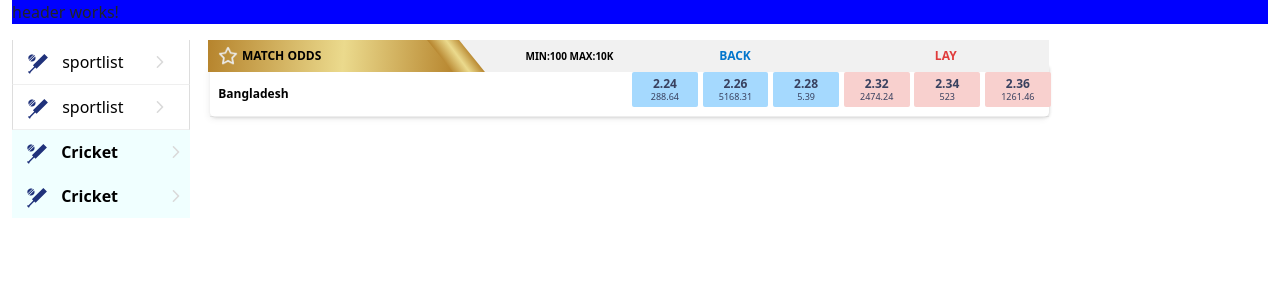
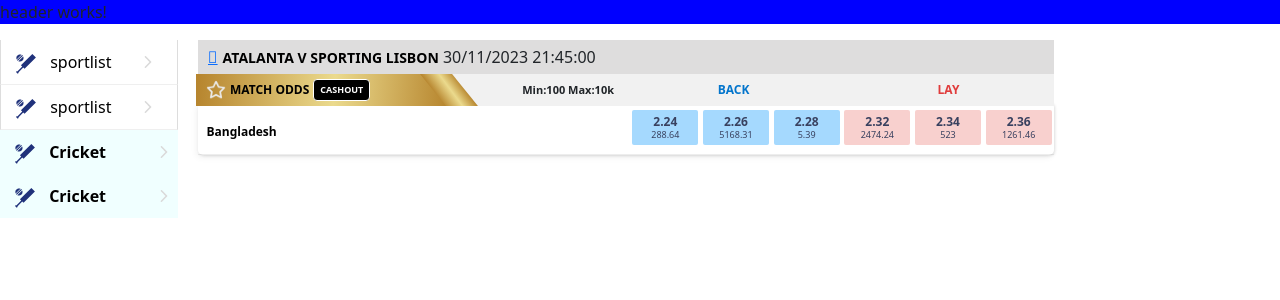
Before and after one commit to saudsaeeddmr/BuzzStarter, an Angular app: page /market in a window 1280 px wide. Shown: the top 300 px of the page. Built offline with nearby package versions, Linux system fonts and the light colour scheme.

Commit message:
market details done

```diff
--- a/src/app/layout/layout.component.html
+++ b/src/app/layout/layout.component.html
@@ -1,4 +1,4 @@
-<div class="container-fluid">
+<div class="">
     <app-header></app-header>
 <div class="MianContainer">
     <app-side-nav class="showInDesktop"></app-side-nav>
--- a/src/app/market-details/market-details.component.css
+++ b/src/app/market-details/market-details.component.css
@@ -1,25 +1,44 @@
+.eventName {
+    background: #dedddd;
+    border-bottom: 0px solid #333;
+    position: relative;
+    padding: 5px 10px;
+}
+.event-name-main {
+    font-size: 14px;
+    text-transform: uppercase;
+    font-weight: 600;
+    color: #000 !important;
+    display: inline-block;
+    margin: 0px 0 0 5px !important;
+}
+.apl-icon-circle-arrow-left:before {
+    content: '\F0A8';
+}
 .market-group {
     margin-bottom: 10px;
 }
-.MatchClass{
-    display: flex!important;
+
+.MatchClass {
+    display: flex !important;
     justify-content: space-between;
     align-items: center;
 }
 
-.market-group-header {
+.marketheader {
     font-size: 12px;
     font-weight: normal;
     padding: 0 10px;
     background: #f1f1f1;
     position: relative;
 }
+
 .market-name-col {
     width: 60%;
     display: flex;
     -webkit-box-align: center;
     align-items: center;
-    background:  transparent linear-gradient(94deg, #b6842d, #ebda8d 55%, #b7862f);
+    background: transparent linear-gradient(94deg, #b6842d, #ebda8d 55%, #b7862f);
     padding: 6px 2px 6px 10px;
     position: relative;
     height: 32px;
@@ -28,52 +47,70 @@
     min-width: 200px;
     text-transform: uppercase;
 }
+
 .market-icon {
     width: 20px;
     margin-right: 4px;
     display: inline-block;
 }
-audio, canvas, img, svg, video {
+
+audio,
+canvas,
+img,
+svg,
+video {
     max-width: 100%;
     height: auto;
     box-sizing: border-box;
 }
+
 span.min-max {
-    position: absolute;
+    /* position: absolute;
     right: -65%;
-    font-size: 10px;
+    font-size: 10px; */
+    display: block;
+    text-align: right;
+    font-size: 11px;
 }
+
 .market-name-col::after {
     content: "";
     width: 32px;
     height: 32px;
-    background:  transparent linear-gradient(94deg, #b6842d, #ebda8d 55%, #b7862f);
+    background: transparent linear-gradient(94deg, #b6842d, #ebda8d 55%, #b7862f);
     position: absolute;
     right: -18px;
     top: 0px;
     transform: skew(39deg);
 }
+
 .back-title {
     color: rgb(3, 117, 204);
     font-size: 12px;
     text-transform: uppercase;
     font-weight: 600;
 }
+
 .lay-title {
     color: rgb(224, 60, 60);
     font-size: 12px;
     text-transform: uppercase;
     font-weight: 600;
 }
+
 .shadow-box {
     border-radius: 5px;
     box-shadow: rgb(0 0 0 / 5%) -2px 3px 6px, rgb(0 0 0 / 12%) 1px 1px 3px;
+    /* margin-top: 4px;
+    padding-right: 5px; */
 }
-.market-body-listing {
+
+.makertClass {
     color: rgb(57, 65, 95);
     border-radius: 0px;
     border-bottom: 1px solid rgb(128 128 128 / 14%);
 }
+
 .event-name {
     text-transform: capitalize;
     font-size: 12px;
@@ -86,11 +123,13 @@
     line-height: 44px;
     position: relative;
 }
+
 .btn-block {
     display: flex;
     margin: 0 !important;
     margin-bottom: 1px !important;
 }
+
 .back {
     display: flex !important;
     flex-direction: column;
@@ -109,17 +148,20 @@
     cursor: pointer;
     background-color: #a5d9fe;
 }
+
 .odd-button__price {
     font-size: 12px;
     line-height: 14px;
     font-weight: 700;
 }
+
 .odd-button__volume {
     font-size: 9px;
     line-height: 11px;
     min-height: 11px;
-    border: none!important;
+    border: none !important;
 }
+
 .lay {
     display: flex !important;
     flex-direction: column;
@@ -138,28 +180,133 @@
     cursor: pointer;
     background-color: #f8d0ce;
 }
-.RunnerClass{
+
+.RunnerClass {
     display: flex;
+    margin-top: -4px;
 }
-.market-body-listing .row .col-6:nth-child(2) {
+
+/* .RunnerClass > div > div {
+    padding: 4px 5px 0 0 ;
+} */
+.makertClass .row .col-6:nth-child(2) {
     position: relative;
     padding: unset;
 }
 
+.d-minMax {
+    display: flex !important;
+    align-items: center;
+    justify-content: space-between;
+    padding-left: 0;
+}
+
+.d-layminMax {
+    display: flex !important;
+    align-items: center;
+}
+.cashout {
+    text-transform: uppercase;
+    font-size: 9px;
+    padding: 3px 6px;
+    border-radius: 4px;
+    margin-left: 4px;
+    background: #000;
+    color: #fff !important;
+    font-weight: 700;
+    border: 1px solid #fff;
+    text-decoration: none;
+}
+
 @media only screen and (min-width:786px) {
-    .MatchClass > div{
+    .MatchClass>div {
         width: 50%;
     }
+
 
 }
 
 @media only screen and (max-width:768px) {
-    .MatchClass {
-        width: 100%;
+    .eventNmeMObile h2 {
+        margin: 1px 0;
+        text-transform: uppercase;
+        font-size: 14px;
+        text-align: center;
+        padding: 7px 0;
+        background: transparent linear-gradient(94deg, #b6842d, #ebda8d 55%, #b7862f);
+        color: #000;
+        position: relative;
+        width: 90%;
+        margin: 0 auto;
     }
-    .RunnerClass{
-        width: 100%;
+    .eventNmeMObile h2:before {
+        content: "";
+        width: 20px;
+        height: 100%;
+        background:  #bb8c38 ;
+        position: absolute;
+        left: -10px;
+        top: 0px;
+        transform: skew(339deg);
     }
+    .eventNmeMObile h2:after {
+        content: "";
+        width: 20px;
+        height: 100%;
+        background:transparent linear-gradient(94deg, #b6842d, #ebda8d 55%, #b7862f);
+        position: absolute;
+        right: -10px;
+        top: 0px;
+        transform: skew(-339deg);
+    }
+    .eventNmeMObile div {
+        display: flex;
+        justify-content: space-between;
+        font-size: 12px;
+        border-bottom: 1px solid #ddd;
+        margin-bottom: 1px;
+        margin: 1px 0;
+        padding: 1px 0;
+    }
+    .eventNmeMObile div time {
+        padding: 0 2px;
+        margin-left: 5px;
+    }
+    .market-name-col {
+        width: 95%;
+        padding: 6px 0px 6px 6px;
+
+    }
+
+    .RunnerClass {
+        /* width: 100%; */
+    }
+
+    .shadow-box {
+        /* padding-right: 0px; */
+        margin: 0;
+        box-shadow: none;
+    }
+
+    .makertClass {
+        color: rgb(57, 65, 95);
+        border-radius: 10px;
+    }
+
+    .LayBack {
+        padding-right: 0;
+    }
+
+    .shadow-box {
+        background: #f1f1f1;
+        border-radius: 5px;
+    }
+
+    .marketheader {
+        background: #f3f8fb;
+        /* padding-right: 0; */
+    }
+
     span.min-max {
         display: block;
         text-align: right;
@@ -167,27 +314,45 @@
         font-weight: 100;
 
     }
-    .eventtitle-tv h2:after, .market-name-col::after {
+
+    .eventNmeMObile h2:after,
+    .market-name-col::after {
         background: #bb8c38 !important;
     }
+
     .market-name-col::after {
         width: 15px;
         height: 100%;
         right: -8px;
         transform: skew(25deg);
     }
+
     .back {
-      border-radius: 0;
-      min-height: 46px;
-      margin: 0px 1px;
+        border-radius: 0;
+        min-height: 46px;
+        margin: 0px 1px;
+        color: #000;
 
     }
+
     .lay {
         margin: 0px 0.0em;
-      }
+        color: #000;
+    }
 
-    .mobileBox{
+    .mobileBox {
+        /* width: 100%; */
+    }
+    .btn-block {
+        /* display: block; */
         width: 100%;
+    }
+    .back-title {
+        color: black;
+    }
+
+    .lay-title {
+        color: black;
     }
 
 }
--- a/src/app/market-details/market-details.component.html
+++ b/src/app/market-details/market-details.component.html
@@ -1,35 +1,56 @@
+<div class="eventName showInDesktop">
+    <a href="#" class="back__btn "><i class="apl-icon-circle-arrow-left"></i></a>
+    <h2 class="event-name-main">Atalanta v Sporting Lisbon</h2><span class="text-center"> 30/11/2023 21:45:00</span>
+</div>
+<div class="eventNmeMObile showInMobile"><h2 _ngcontent-wni-c109="">Atalanta v Sporting Lisbon</h2><div ><time>30/11/2023 21:45</time><span></span></div></div>
 <div class="market-group">
-    <div class="market-group-header">
-        <div class="row MatchClass">
-            <div class="col-xl-4 col-sm-12 col-md-6 ps-0 ">
-                <div class="market-name-col"><span class="market-icon">
-                    <img src="../../assets/star-red-inactive.png"></span> Match Odds <span
-                        class="min-max"><b>Min:100 Max:10k</b></span>
+    <div class="marketheader">
+        <div class="row d-layminMax">
+            <div class=" col-8 col-md-6 d-minMax">
+                <div class="market-name-col">
+                    <span class="market-icon">
+                        <img src="../../assets/star-red-inactive.png">
+                    </span> Match Odds
+                    <a class="cashout">cashout</a>
                 </div>
+                <span class="min-max hideInfold showInDesktop"><b>Min:100 <b class="showInMobile">|</b>
+                        Max:10k</b></span>
             </div>
-            <div class="col-12 col-md-6">
-                <div class="row">
-                    <div class="col-6 showInMobile">
-                        <div class="back-title"></div>
-                    </div>
-                    <div class="col-3 col-md-6 text-center">
+            <div class=" col-4 col-md-6">
+                <div class="row showInDesktop">
+                    <div class="col-6  text-center">
                         <div class="back-title">Back</div>
                     </div>
-                    <div class="col-3 col-md-6 text-center">
+                    <div class="col-6 text-center">
                         <div class="lay-title">Lay</div>
                     </div>
                 </div>
+                <span class="min-max  showInMobile"><b>Min:100 <b class="showInMobile">|</b> Max:10k</b></span>
+            </div>
+        </div>
+        <div class="row d-flex showInMobile">
+            <div class="col-7 col-md-6 pl-0 "></div>
+            <div class="col-5 col-md-6">
+                <div class="row">
+                    <div class="col-6  text-center">
+                        <div class="back-title">Back</div>
+                    </div>
+                    <div class="col-6 text-center">
+                        <div class="lay-title">Lay</div>
+                    </div>
+                </div>
+
             </div>
         </div>
 
     </div>
     <div class="shadow-box">
-        <div class="market-body-listing">
+        <div class="makertClass">
             <div class="row RunnerClass g-2">
-                <div class="col-6">
+                <div class="col-7 col-md-6">
                     <div class="event-name"> Bangladesh </div>
                 </div>
-                <div class="col-6">
+                <div class="col-5 col-md-6">
                     <div class="row g-0">
                         <div class="col-4 showInDesktop">
                             <div class="btn-block">
--- a/src/styles.css
+++ b/src/styles.css
@@ -1,16 +1,42 @@
+@import url("https://fonts.googleapis.com/css?family=Nunito:400,300,700");
+
+@import url("https://fonts.googleapis.com/css?family=Lato:300,300italic,400,400italic,700,700italic,900,900italic");
+
+
+
 /* You can add global styles to this file, and also import other style files */
+html {
+    font-family: sans-serif;
+    -ms-text-size-adjust: 100%;
+    -webkit-text-size-adjust: 100%;
+  }
+
 body {
     /* background-color: black; */
+    margin: 0;
 }
 
-@media only screen and (min-width:786px) {
+@media only screen and (min-width:768px) {
     .showInMobile {
-        display: none;
+        display: none !important;
     }
 }
 
 @media only screen and (max-width:768px) {
     .showInDesktop {
-        display: none;
+        display: none !important;
     }
 }
+@media only screen and (min-width:290px) {
+    .showInfold {
+        display: none !important;
+
+    }
+}
+@media only screen and (max-width:290px) {
+    .hideInfold {
+        display: none !important;
+    }
+
+
+}
```
